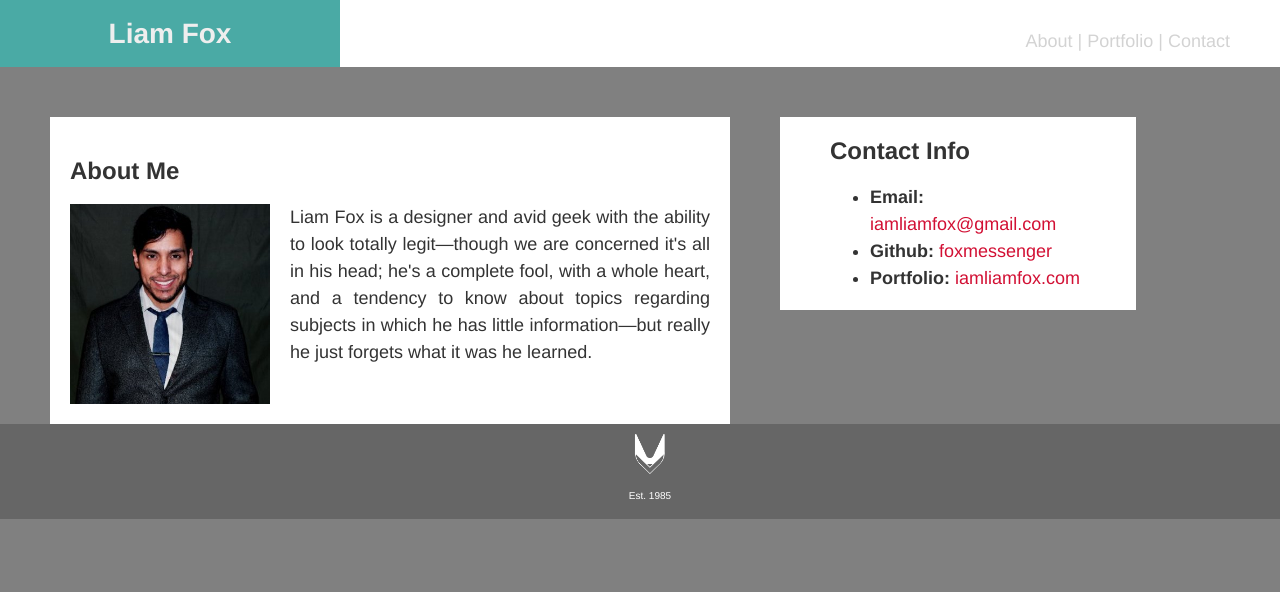
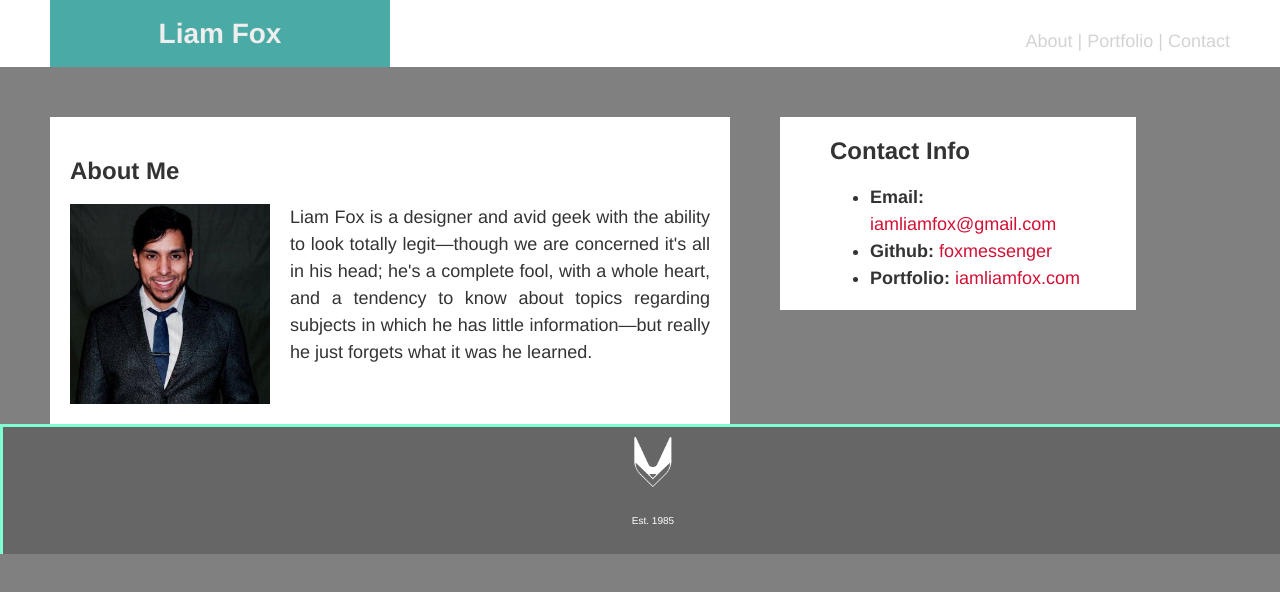
Before and after one commit to FoxMessenger/Basic-Portfolio, a plain HTML site: page index.html in a window 1280 px wide. Shown: the top 592 px of the page. Drawn offline with Linux system fonts and the light colour scheme.

Commit message:
fixed border issues

```diff
--- a/css/style.css
+++ b/css/style.css
@@ -12,11 +12,12 @@ body {
 	line-height: 150%;
 	background: gray;
 }
+
 header { background: white; }
 
 h1 {
 	margin-top: 0; /* keeps this at the top of the page */
-	margin-left: 5	0px;
+	margin-left: 50px;
 	padding: 20px 20px;
 	width: 300px;
 	font-size: 28px;
@@ -52,12 +53,15 @@ section {
 
 #main-bio,
 #contact-info,
-#bio-image    { float: left; border-color: #dddddd;}
+#bio-image    { float: left;}
+
+
 #main-bio     {
+		margin: 0 50px 0 50px; /* gives space between sections in the main content */
 		width: 50%;
 		padding: 20px;
-		margin: 0 50px 0 50px; /* gives space between sections in the main content */
 		text-align: justify;
+
 	}
 
 #contact-info {
@@ -73,10 +77,15 @@ section {
 
 
 footer {
+	color: white;
+	font-size: 10px;
 	background-color: #666666;
 	text-align: center;
 	clear: both;
 	width: 100%;
 	padding: 10px;
-	border-top: 100px;
+	margin: 0;
+	border-color: aquamarine;
+	border-style: solid;
+    border-bottom: 1px;
 }
--- a/index.html
+++ b/index.html
@@ -55,8 +55,8 @@
 </body>
 	<footer>
 
-			<img src="images/foxface-white.png" style="width: 40px; height: 40px;">
-			<p style="color: white; font-size: 10px; margin:0;">Est. 1985</p>
+			<img src="images/foxface-white.png" style="width: 50px; height: 50px;">
+			<p>Est. 1985</p>
 
 		</footer>
 </html>
```
